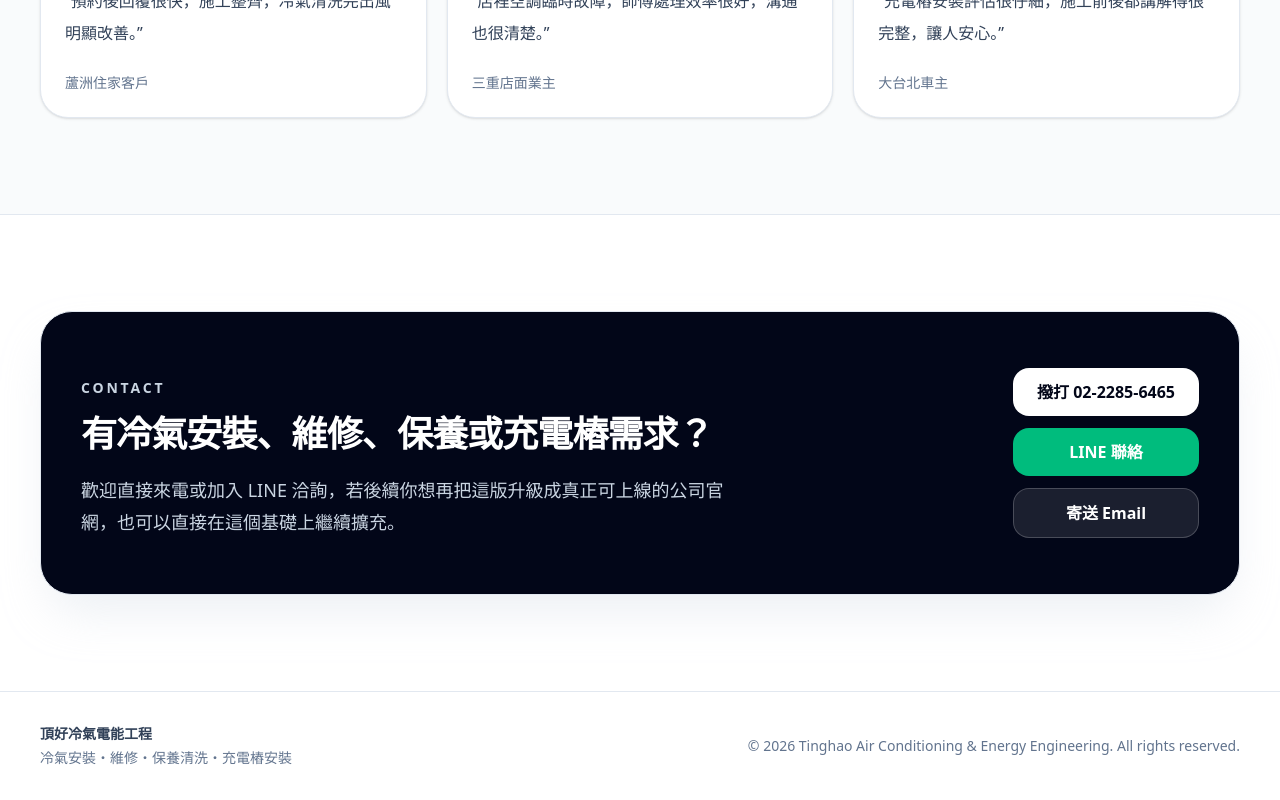
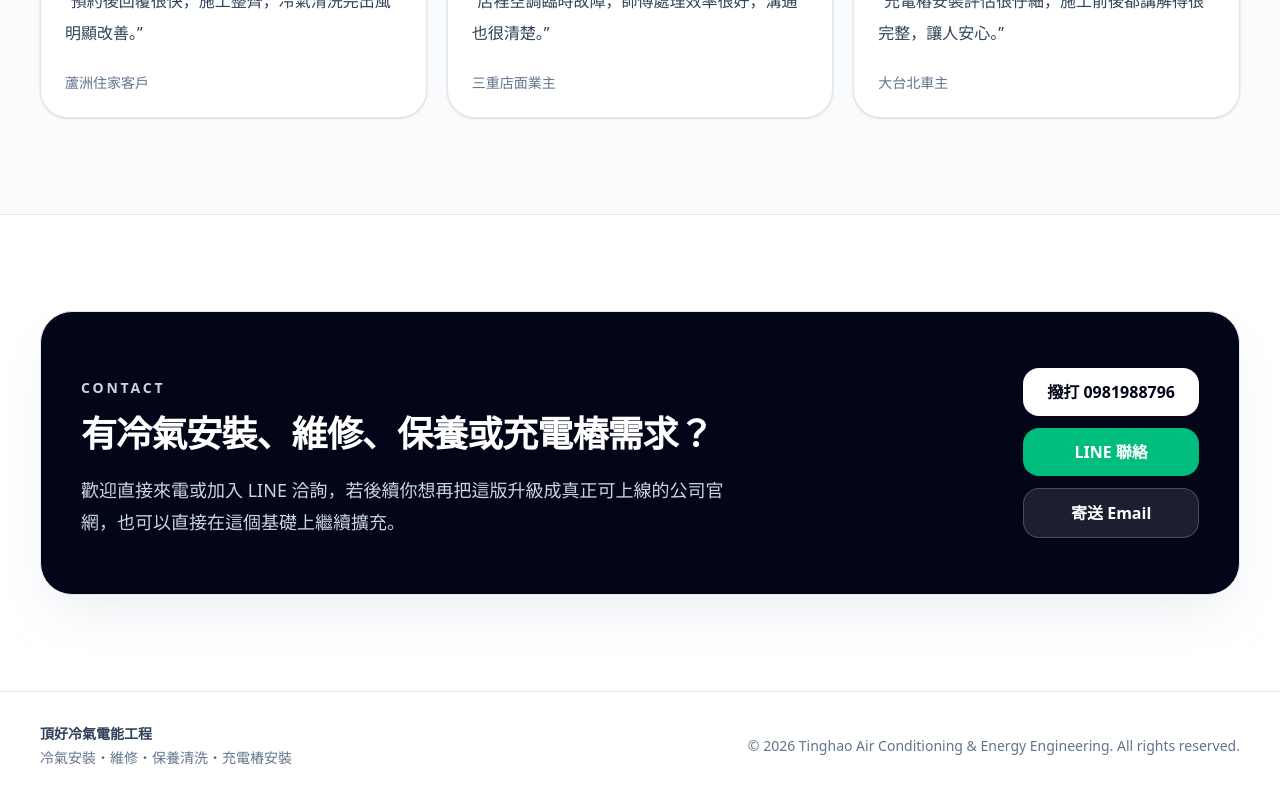
Before and after one commit to Eddy0316/tinghao-website, a React (Vite) app: page / in a window 1280 px wide. Shown: the part 4685-5485 px from the top of the page. Built offline with nearby package versions, Linux system fonts and the light colour scheme.

Commit message:
add SEO optimization

```diff
--- a/src/App.jsx
+++ b/src/App.jsx
@@ -131,7 +131,7 @@ export default function App() {
               LINE 聯絡
             </a>
             <a
-              href="tel:0222856465"
+              href="tel:0981988796"
               className="inline-flex items-center justify-center rounded-xl bg-slate-950 px-4 py-2 text-sm font-medium text-white transition hover:-translate-y-0.5 hover:bg-slate-800"
             >
               立即來電
@@ -162,7 +162,7 @@ export default function App() {
 
             <div className="mt-8 flex flex-col gap-3 sm:flex-row">
               <a
-                href="tel:0222856465"
+                href="tel:0981988796"
                 className="inline-flex items-center justify-center rounded-2xl bg-slate-950 px-6 py-3 text-base font-semibold text-white shadow-lg shadow-slate-900/10 transition hover:-translate-y-0.5 hover:bg-slate-800"
               >
                 立即來電洽詢
@@ -465,10 +465,10 @@ export default function App() {
 
             <div className="flex flex-col gap-3 sm:flex-row lg:flex-col">
               <a
-                href="tel:0222856465"
+                href="tel:0981988796"
                 className="inline-flex items-center justify-center rounded-2xl bg-white px-6 py-3 text-base font-semibold text-slate-950 transition hover:-translate-y-0.5 hover:bg-slate-100"
               >
-                撥打 02-2285-6465
+                撥打 0981988796
               </a>
               <a
                 href={lineLink}
```
